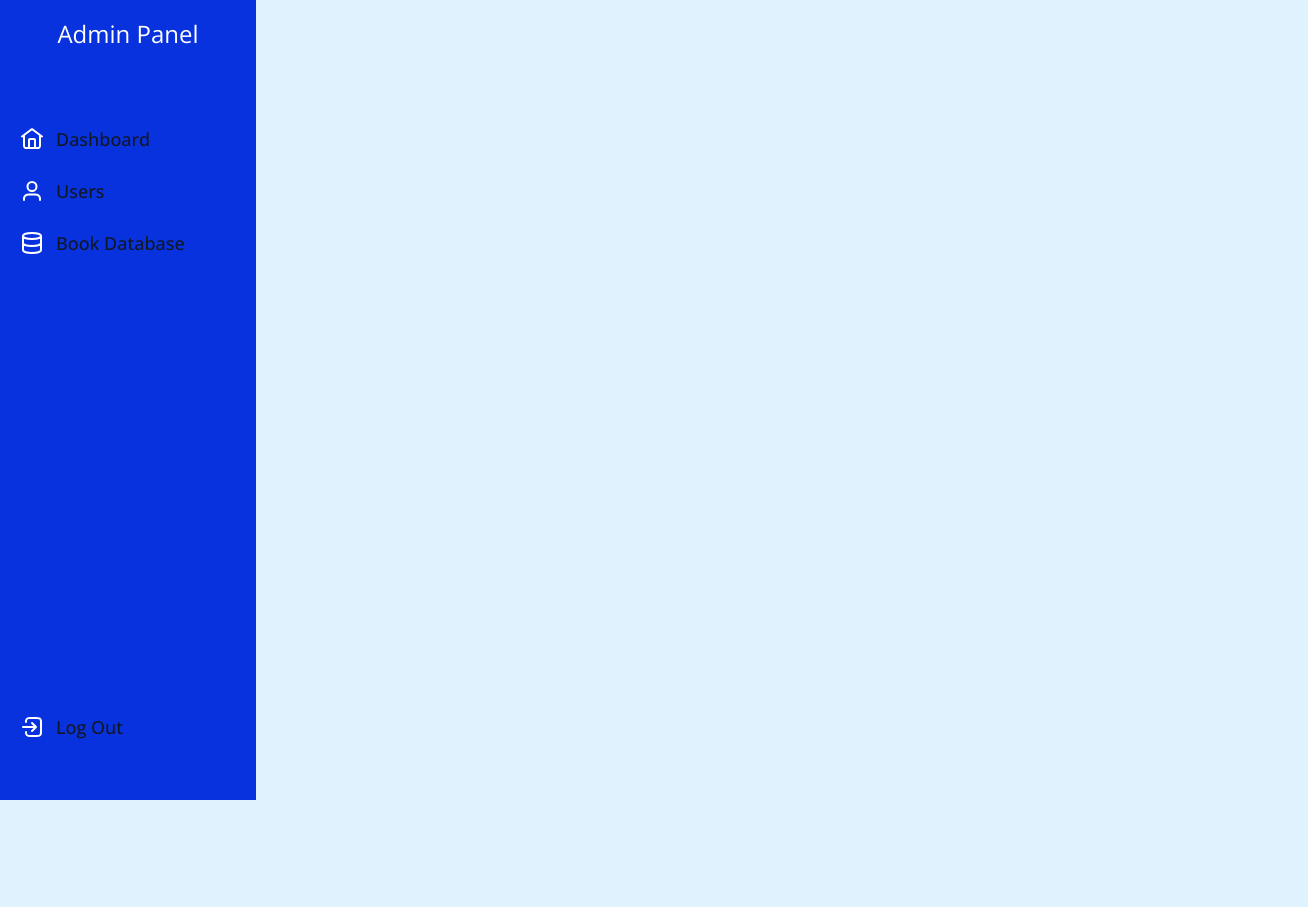
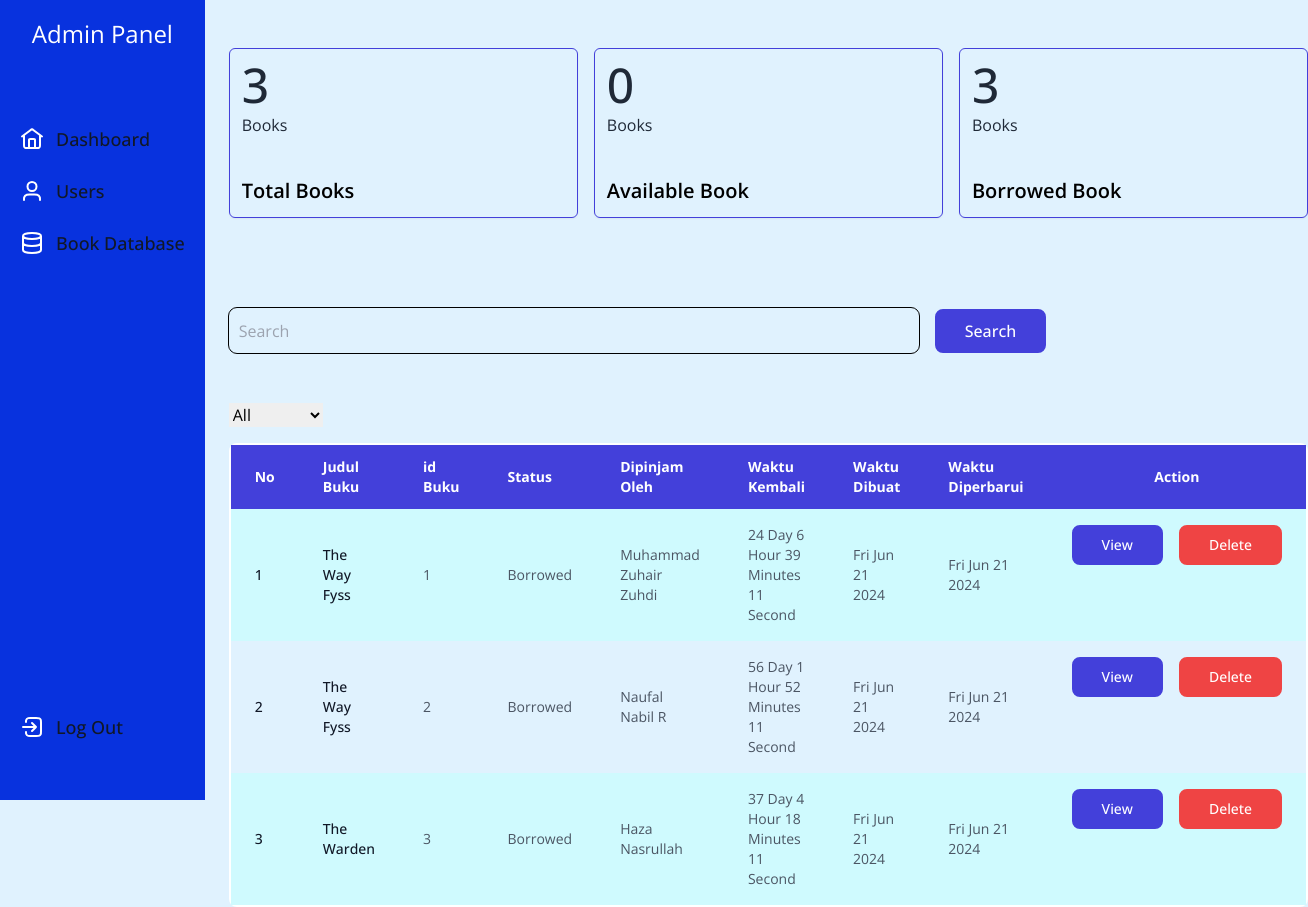
Before and after one commit to Phiniqq724/gmatrix-blockchain, a Next.js app: page /admin/bookData in a window 1280 px wide. Shown: the whole page, 1308 px wide, since content can reach past the window. Before the commit the page ends 800 px from the top, so only its background shows below. Built offline with nearby package versions, Linux system fonts and the light colour scheme.

Commit message:
feat: bookDataPage

```diff
--- a/src/app/admin/bookData/page.tsx
+++ b/src/app/admin/bookData/page.tsx
@@ -1,17 +1,224 @@
-import React from "react";
+"use client";
+import { FormButton, LinkButton } from "@/app/components/Button";
+import SearchBars from "@/app/components/Searchbar";
+import React, { useEffect, useState } from "react";
 
-interface BookDataProops {
+interface BookDataProps {
   id: number;
-  status: "Avalilable" | "Borrowed";
+  judul_buku: string;
+  status: "Available" | "Borrowed";
   pengarang: string;
   penerbit: string;
   tahun_terbit: number;
-  jumlah_buku: number;
   deskripsi: string;
   cover: string;
+  borrowed_by: string;
+  time_remain: string;
   create_at: Date;
   update_at: Date;
 }
-export default function bookData() {
-  return <></>;
+
+export default function BookData() {
+  const book: BookDataProps[] = [
+    {
+      id: 1,
+      judul_buku: "The Way Fyss",
+      status: "Borrowed",
+      pengarang: "Irawan Handrianto",
+      penerbit: "Telkom University",
+      tahun_terbit: 2021,
+      deskripsi: "Lorem ipsum dolor sit amet consectetur adipisicing elit. Ipsa, quidem.",
+      cover: "https://images.unsplash.com/photo-1616911111011-888888888888?ixid=MnwxMjA3fDB8MHxwaG90by1wYWdlfHx8fGVufDB8fHx8&ixlib=rb-1.2.1&auto=format&fit=crop&w=1050&q=80",
+      borrowed_by: "Muhammad Zuhair Zuhdi",
+      time_remain: "2024-07-15T12:17:00",
+      create_at: new Date(),
+      update_at: new Date(),
+    },
+    {
+      id: 2,
+      judul_buku: "The Way Fyss",
+      status: "Borrowed",
+      pengarang: "Irawan Handrianto",
+      penerbit: "Telkom University",
+      tahun_terbit: 2021,
+      deskripsi: "Lorem ipsum dolor sit amet consectetur adipisicing elit. Ipsa, quidem.",
+      cover: "https://images.unsplash.com/photo-1616911111011-888888888888?ixid=MnwxMjA3fDB8MHxwaG90by1wYWdlfHx8fGVufDB8fHx8&ixlib=rb-1.2.1&auto=format&fit=crop&w=1050&q=80",
+      borrowed_by: "Naufal Nabil R",
+      time_remain: "2024-08-16T07:30:00",
+      create_at: new Date(),
+      update_at: new Date(),
+    },
+    {
+      id: 3,
+      judul_buku: "The Warden",
+      status: "Borrowed",
+      pengarang: "John Doe",
+      penerbit: "ABC Publisher",
+      tahun_terbit: 2022,
+      deskripsi: "Lorem ipsum dolor sit amet consectetur adipisicing elit. Ipsa, quidem.",
+      cover: "https://images.unsplash.com/photo-1616911111011-888888888888?ixid=MnwxMjA3fDB8MHxwaG90by1wYWdlfHx8fGVufDB8fHx8&ixlib=rb-1.2.1&auto=format&fit=crop&w=1050&q=80",
+      borrowed_by: "Haza Nasrullah",
+      time_remain: "2024-07-28T09:56:00",
+      create_at: new Date(),
+      update_at: new Date(),
+    },
+  ];
+
+  const [selected, setSelected] = useState("All");
+  const [searchInput, setSearchInput] = useState<string>("");
+  const [filteredBook, setFilteredBook] = useState<BookDataProps[]>([]);
+  const [timeLeft, setTimeLeft] = useState<Record<number, { days: number; hours: number; minutes: number; seconds: number }>>({});
+
+  const handleFilter = (e: React.ChangeEvent<HTMLSelectElement>) => {
+    setSelected(e.target.value);
+  };
+
+  useEffect(() => {
+    let filtered = book;
+
+    if (selected !== "All") {
+      filtered = filtered.filter((Book) => Book.status === selected);
+    }
+
+    if (searchInput) {
+      filtered = filtered.filter((Book) => Book.judul_buku.toLowerCase().includes(searchInput.toLowerCase()));
+    }
+
+    setFilteredBook(filtered);
+  }, [selected, searchInput]);
+
+  const handleSearchInputChange = (e: React.ChangeEvent<HTMLInputElement>) => {
+    setSearchInput(e.target.value);
+  };
+
+  const bookStatusAvailable = book.filter((Book) => Book.status === "Available");
+  const bookStatusBorrowed = book.filter((Book) => Book.status === "Borrowed");
+
+  const calculateTimeLeft = (targetDate: string) => {
+    const now = new Date();
+    const target = new Date(targetDate);
+    const diff = Math.max(target.getTime() - now.getTime(), 0);
+    const days = Math.floor(diff / (1000 * 60 * 60 * 24));
+    const hours = Math.floor((diff / (1000 * 60 * 60)) % 24);
+    const minutes = Math.floor((diff / 1000 / 60) % 60);
+    const seconds = Math.floor((diff / 1000) % 60);
+    return { days, hours, minutes, seconds };
+  };
+
+  useEffect(() => {
+    const interval = setInterval(() => {
+      const newTimeLeft: any = {};
+      filteredBook.forEach((b) => {
+        newTimeLeft[b.id] = calculateTimeLeft(b.time_remain);
+      });
+      setTimeLeft(newTimeLeft);
+    }, 1000);
+    return () => clearInterval(interval);
+  }, [filteredBook]);
+
+  return (
+    <section className="max-w-screen-2xl h-full w-full">
+      <div className="w-full flex mt-12 gap-x-4">
+        <div className="inset-2 flex max-w-sm w-full justify-between rounded-md bg-transparent p-3 shadow-sm border border-[#4340DA]">
+          <div className="block">
+            <p className="text-5xl font-medium tracking-wide text-gray-800 mb-1">{book.length}</p>
+            <p className="text-base font-normal text-gray-800 mb-2">Books</p>
+            <p className="relative bottom-0 left-0 mt-10 font-inter text-xl font-semibold text-black">Total Books</p>
+          </div>
+          <div className="relative right-0 top-0"></div>
+        </div>
+        <div className="inset-2 flex max-w-sm w-full justify-between rounded-md bg-transparent p-3 shadow-sm border border-[#4340DA]">
+          <div className="block">
+            <p className="text-5xl font-medium tracking-wide text-gray-800 mb-1">{bookStatusAvailable.length}</p>
+            <p className="text-base font-normal text-gray-800 mb-2">Books</p>
+            <p className="relative bottom-0 left-0 mt-10 font-inter text-xl font-semibold text-black">Available Book</p>
+          </div>
+          <div className="relative right-0 top-0"></div>
+        </div>
+        <div className="inset-2 flex max-w-sm w-full justify-between rounded-md bg-transparent p-3 shadow-sm border border-[#4340DA]">
+          <div className="block">
+            <p className="text-5xl font-medium tracking-wide text-gray-800 mb-1">{bookStatusBorrowed.length}</p>
+            <p className="text-base font-normal text-gray-800 mb-2">Books</p>
+            <p className="relative bottom-0 left-0 mt-10 font-inter text-xl font-semibold text-black">Borrowed Book</p>
+          </div>
+          <div className="relative right-0 top-0"></div>
+        </div>
+      </div>
+      <div className="mt-10 flex items-center justify-start">
+        <SearchBars searchInput={searchInput} handleSearchInputChange={handleSearchInputChange} />
+        <FormButton variant="blue">Search</FormButton>
+      </div>
+      <div id="filter" className="flex gap-x-4 justify-start">
+        <select name="status" id="status" onChange={handleFilter}>
+          <option value="All">All</option>
+          <option value="Available">Available</option>
+          <option value="Borrowed">Borrowed</option>
+        </select>
+      </div>
+      <div className="w-full">
+        <div className="relative rounded-lg border-2 border-white mt-4">
+          <table className="w-full text-sm text-start rounded-lg text-gray-600">
+            <thead className="text-sm text-left text-white rounded-lg bg-[#4340DA]">
+              <tr>
+                <th scope="col" className="px-6 py-3">
+                  No
+                </th>
+                <th scope="col" className="px-6 py-3">
+                  Judul Buku
+                </th>
+                <th scope="col" className="px-6 py-3">
+                  id Buku
+                </th>
+                <th scope="col" className="px-6 py-3">
+                  Status
+                </th>
+                <th scope="col" className="px-6 py-3">
+                  Dipinjam Oleh
+                </th>
+                <th scope="col" className="px-6 py-3">
+                  Waktu Kembali
+                </th>
+                <th scope="col" className="px-6 py-3">
+                  Waktu Dibuat
+                </th>
+                <th scope="col" className="px-6 py-3">
+                  Waktu Diperbarui
+                </th>
+                <th scope="col" className="px-6 py-3 text-center">
+                  Action
+                </th>
+              </tr>
+            </thead>
+            <tbody>
+              {filteredBook.map((b, i) => {
+                const timeLeftForBook = timeLeft[b.id];
+                return (
+                  <tr key={i} className="odd:bg-cyan-100 even:bg-sky-100 text-left">
+                    <th className="px-6 py-4 font-medium text-gray-900">{i + 1}</th>
+                    <th className="px-6 py-4 font-medium text-gray-900">{b.judul_buku}</th>
+                    <td className="px-6 py-4">{b.id}</td>
+                    <td className="px-6 py-4">{b.status}</td>
+                    <td className="px-6 py-4">{b.borrowed_by}</td>
+                    <td className="px-6 py-4">
+                      {timeLeftForBook?.days} Day {timeLeftForBook?.hours} Hour {timeLeftForBook?.minutes} Minutes {timeLeftForBook?.seconds} Second
+                    </td>
+                    <td className="px-6 py-4">{b.create_at.toDateString()}</td>
+                    <td className="px-6 py-4">{b.update_at.toDateString()}</td>
+                    <td className="px-6 py-4 flex gap-x-4 justify-center">
+                      <LinkButton href="#" variant="blue">
+                        View
+                      </LinkButton>
+                      <LinkButton href="#" variant="red">
+                        Delete
+                      </LinkButton>
+                    </td>
+                  </tr>
+                );
+              })}
+            </tbody>
+          </table>
+        </div>
+      </div>
+    </section>
+  );
 }
--- a/src/app/admin/userData/page.tsx
+++ b/src/app/admin/userData/page.tsx
@@ -69,16 +69,16 @@ export default function UserData() {
       <div className="w-full flex mt-12 gap-x-4">
         <div className="inset-2 flex max-w-sm w-full justify-between rounded-md bg-transparent p-3 shadow-sm border border-[#4340DA]">
           <div className="block">
+            <p className="text-5xl font-medium tracking-wide text-gray-800 mb-1">{user.length}</p>
             <p className="text-base font-normal text-gray-800 mb-2">Users</p>
-            <p className="text-5xl font-medium tracking-wide text-gray-800 mb-1">{user.length}</p>
             <p className="relative bottom-0 left-0 mt-10 font-inter text-xl font-semibold text-black">Total User</p>
           </div>
           <div className=" relative right-0 top-0"></div>
         </div>
         <div className="inset-2 flex max-w-sm w-full justify-between rounded-md bg-transparent p-3 shadow-sm border border-[#4340DA]">
           <div className="block">
+            <p className="text-5xl font-medium tracking-wide text-gray-800 mb-1">{userStatus.length}</p>
             <p className="text-base font-normal text-gray-800 mb-2">Users</p>
-            <p className="text-5xl font-medium tracking-wide text-gray-800 mb-1">{userStatus.length}</p>
             <p className="relative bottom-0 left-0 mt-10 font-inter text-xl font-semibold text-black">Authenticate User</p>
           </div>
           <div className=" relative right-0 top-0"></div>
```
